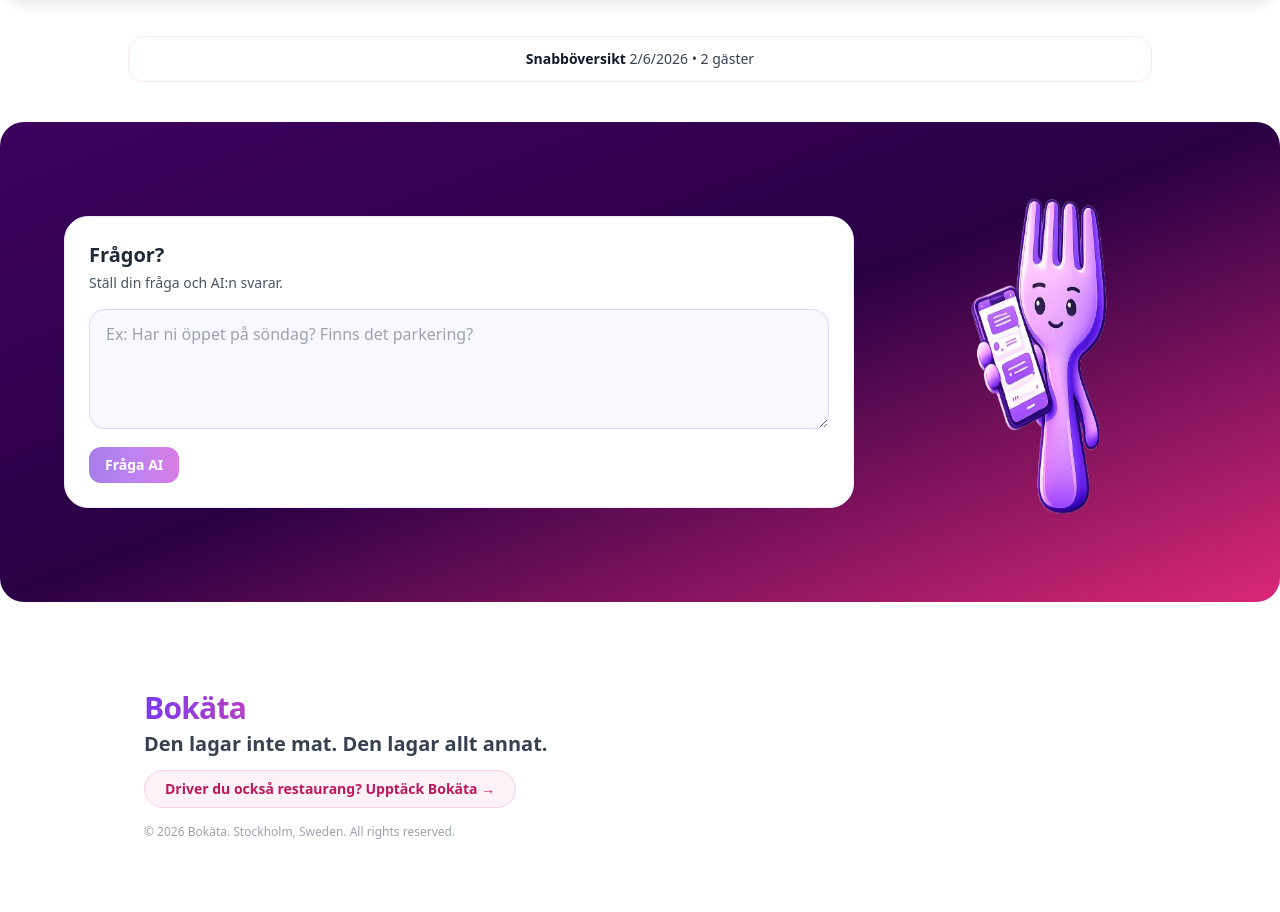
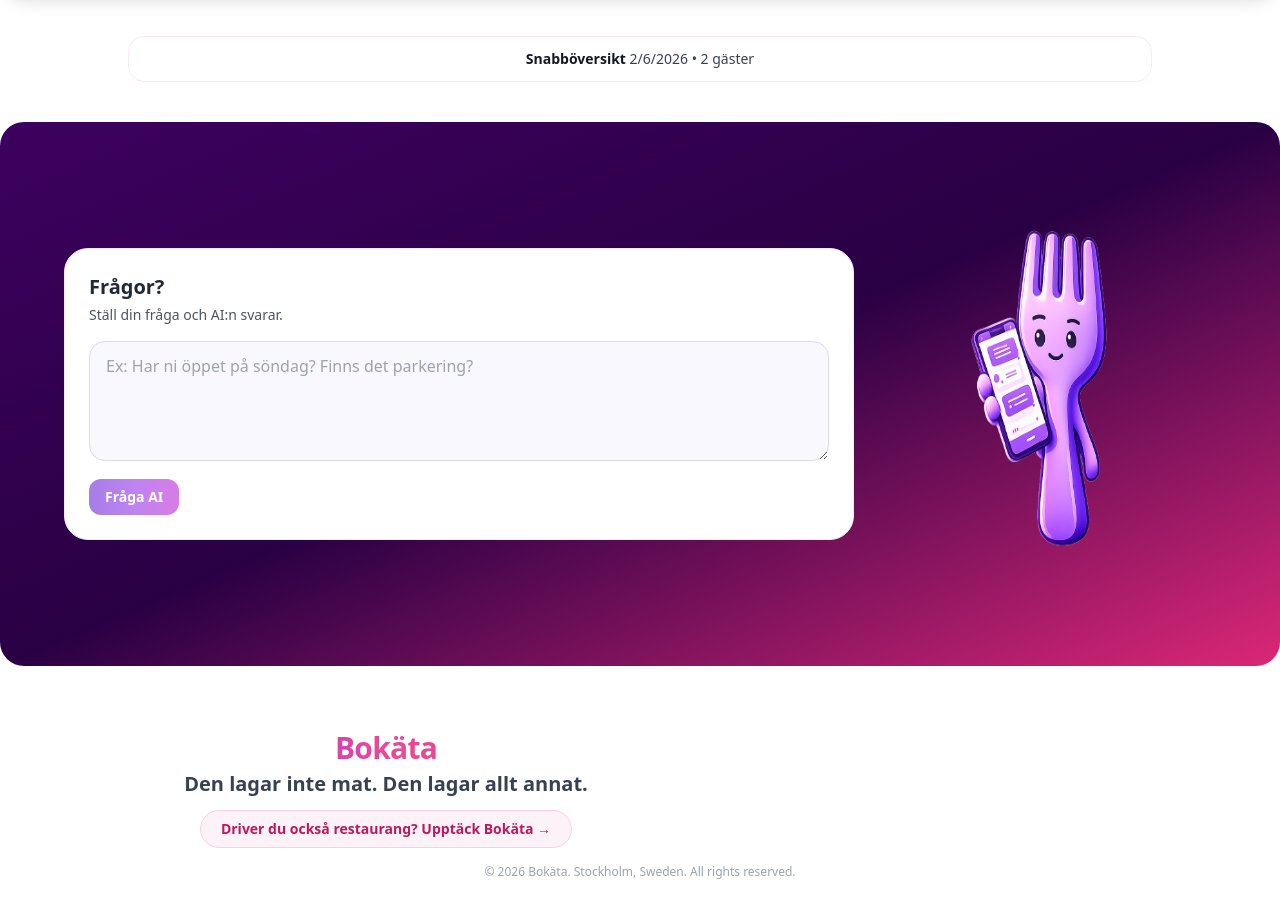
Before and after one commit to zebastianbt-ui/Derni-re-version-Bokata, a React (Vite) app: page /booking in a window 1280 px wide. Shown: the part 860-1772 px from the top of the page. Before the commit the page ends 1740 px from the top, so only its background shows below. Built offline with nearby package versions, Linux system fonts and the light colour scheme; no server answers.

Commit message:
Align booking gradient padding across sections

```diff
--- a/src/pages/BookingPage.tsx
+++ b/src/pages/BookingPage.tsx
@@ -221,7 +221,6 @@ function mockAvailability(date: string, time: string, guests: number) {
 export default function BookingPage() {
   const SECTION_PAD_Y = "py-10 md:py-12";
   const SECTION_PAD_X = "px-6 md:px-10";
-  const SECTION_PAD_Y_TIGHT = "py-2 md:py-4";
   const [restaurantSlug, setRestaurantSlug] = useState("demo");
   const [restaurantName, setRestaurantName] = useState<string | null>(null);
   const turnstileSiteKey = import.meta.env.VITE_TURNSTILE_SITE_KEY as string | undefined;
@@ -718,7 +717,7 @@ export default function BookingPage() {
                 {notes ? ` • ${notes}` : ""}
               </div>
 
-              <div className={`relative left-1/2 right-1/2 -ml-[50vw] -mr-[50vw] w-screen rounded-3xl bg-gradient-to-br from-[#3d015f] via-[#2a0044] to-pink-600 ${SECTION_PAD_Y_TIGHT} ${SECTION_PAD_X}`}>
+              <div className={`relative left-1/2 right-1/2 -ml-[50vw] -mr-[50vw] w-screen rounded-3xl bg-gradient-to-br from-[#3d015f] via-[#2a0044] to-pink-600 ${SECTION_PAD_Y} ${SECTION_PAD_X}`}>
                 <div className="max-w-6xl mx-auto flex flex-col lg:flex-row items-center gap-6">
                   <div className="w-full lg:w-[70%] rounded-3xl border border-violet-100 bg-white p-4 md:p-6 h-full flex flex-col">
                     <h3 className="text-xl font-bold text-gray-800">Frågor?</h3>
@@ -831,10 +830,10 @@ export default function BookingPage() {
         </div>
       )}
 
-      <footer className="mt-0 py-10 text-left">
+      <footer className="mt-0 pt-4 pb-8 text-center">
         <div className="mx-auto max-w-5xl px-4">
-          <div className="flex flex-col items-start gap-6 md:flex-row md:items-center md:justify-between">
-            <div>
+          <div className="flex flex-col items-center gap-6 md:flex-row md:items-center md:justify-between">
+            <div className="md:flex-1 md:text-center">
               <div className="text-2xl md:text-3xl font-extrabold tracking-tight text-transparent bg-clip-text bg-gradient-to-r from-violet-600 via-pink-500 to-rose-500">
                 Bokäta
               </div>
@@ -849,7 +848,7 @@ export default function BookingPage() {
               </a>
             </div>
             {!created && turnstileSiteKey ? (
-              <div className="flex flex-col items-start md:items-end">
+              <div className="flex flex-col items-center md:flex-1 md:items-end">
                 <div className="origin-top-left scale-50">
                   <div ref={turnstileRef} className="min-h-[65px]" />
                 </div>
```
